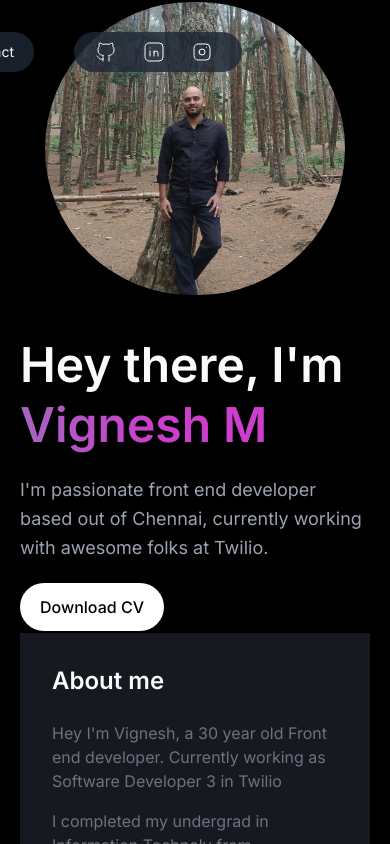
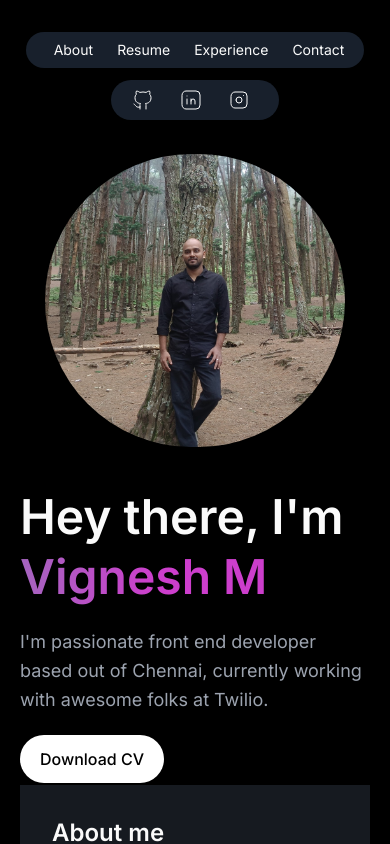
Before and after one commit to vignesh-sivaprakasam/website, a Next.js app: page / in a window 390 px wide. Built offline with nearby package versions, Linux system fonts and the light colour scheme.

Commit message:
css fix for mobile view

```diff
--- a/app/page.tsx
+++ b/app/page.tsx
@@ -37,12 +37,10 @@ const SOCIAL_NAV_ITEMS = [
 ];
 
 const NavBar = () => (
-  <header className="absolute top-8 z-10 w-full">
-    <div className="flex justify-end mr-32">
+  <header className="relative mb-8 mt-8 z-10 w-full">
+    <div className="flex flex-col items-center justify-end gap-3 sm:mr-32 sm:flex-row">
       <FloatNav navItems={GENERAL_NAV_ITEMS} />
-      <span className="ml-10">
-        <FloatNav navItems={SOCIAL_NAV_ITEMS} />
-      </span>
+      <FloatNav navItems={SOCIAL_NAV_ITEMS} />
     </div>
   </header>
 );
```
